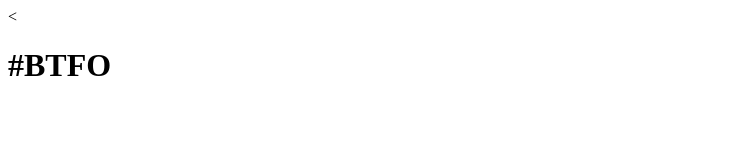
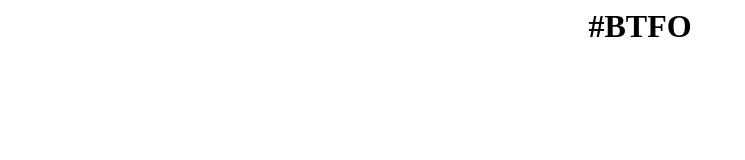
Before and after one commit to devinbrown/leaflet, a plain HTML site: page btfo.html in a window 1280 px wide. Shown: the whole page, without its empty margins (0-745 px from the left). Drawn offline with Linux system fonts and the light colour scheme.

Commit message:
just shoot me

```diff
--- a/btfo.html
+++ b/btfo.html
@@ -3,6 +3,6 @@
     <title>BTFO</title>
   </head>
   <body>
-    <<h1 style="margin-left:auto; margin-right:auto">#BTFO</h1>
+    <h1 style="text-align:center;">#BTFO</h1>
   </body>
 </html>
```
